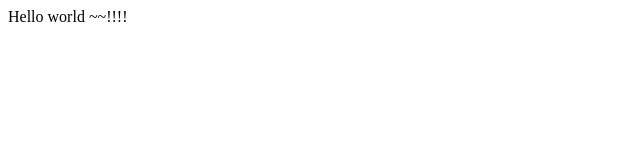
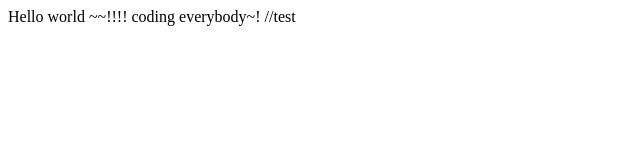
Before and after one commit to pyoruya/opentutorials-webservice-pyoruya, a plain HTML site: page index.html in a window 1280 px wide. Shown: the whole page, without its empty margins (0-640 px from the left). Drawn offline with Linux system fonts and the light colour scheme.

Commit message:
codingeverybody added for testing

```diff
--- a/index.html
+++ b/index.html
@@ -20,5 +20,6 @@
 
     <body>
         Hello world  ~~!!!!
+        coding everybody~! //test
     </body>
 </html>
```
